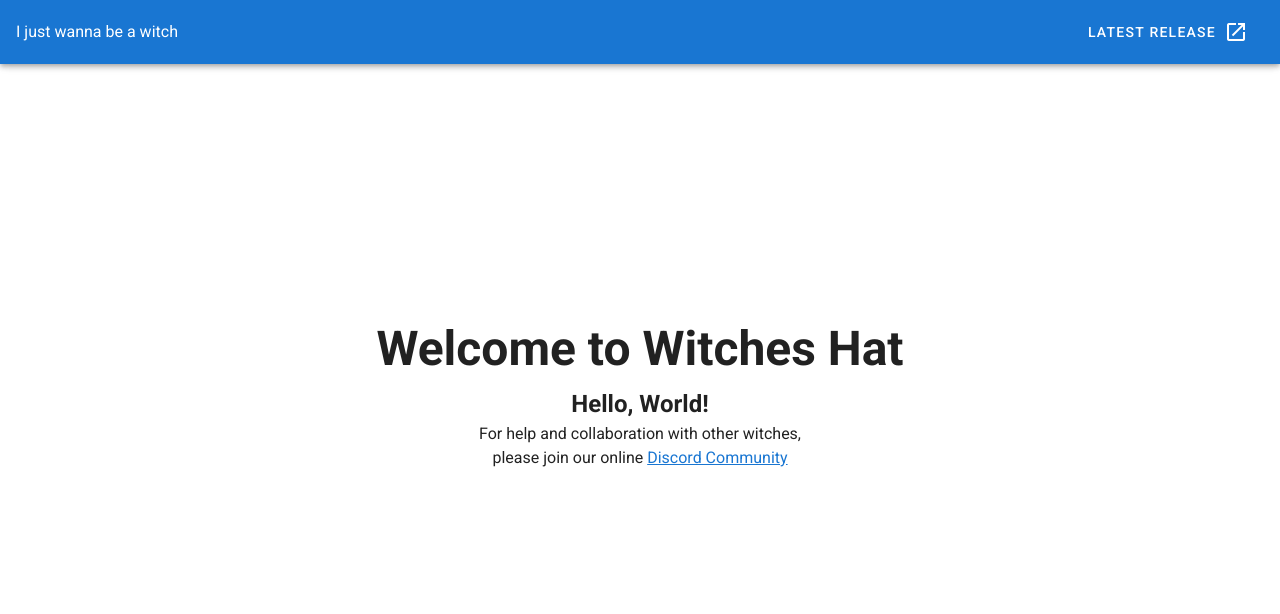
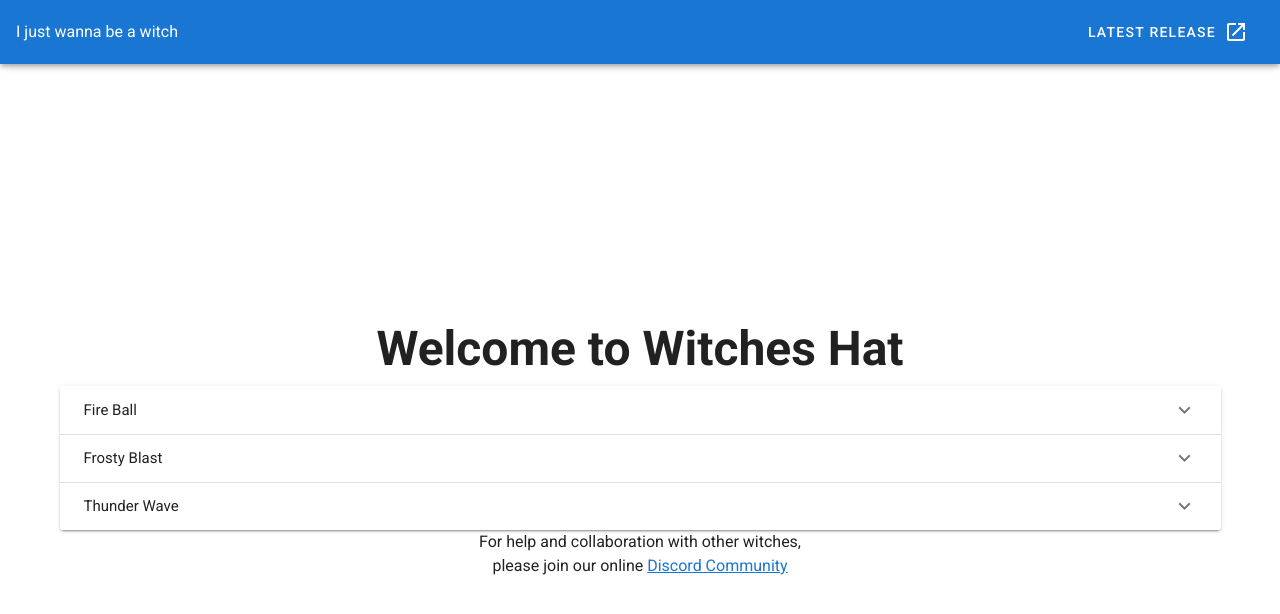
Before and after one commit to robinkemp/DnD5ECharacterSheet, a Vue app in the folder Code/Web/: page / in a window 1280 px wide. Shown: the top 614 px of the page. Built offline with nearby package versions, Linux system fonts and the light colour scheme.

Commit message:
A fancy little expansion panel

```diff
--- a/Code/Web/src/components/HelloWitches.vue
+++ b/Code/Web/src/components/HelloWitches.vue
@@ -14,9 +14,16 @@
         <h1 class="display-2 font-weight-bold mb-3">
           Welcome to Witches Hat
         </h1>
-        <h2>
-          Hello, World!
-        </h2>
+        <v-expansion-panels>
+          <v-expansion-panel v-for="spell in spells" v-bind:key="spell">
+            <v-expansion-panel-header>
+              {{ spell.name }}
+            </v-expansion-panel-header>
+            <v-expansion-panel-content>
+              {{ spell.description }}
+            </v-expansion-panel-content>
+          </v-expansion-panel>
+        </v-expansion-panels>
         <p class="subheading font-weight-regular">
           For help and collaboration with other witches,
           <br />please join our online
@@ -35,6 +42,11 @@ export default Vue.extend({
   name: "HelloWitches",
 
   data: () => ({
+    spells:[
+      {name:"Fire Ball", description:"The Best Spell"},
+      {name:"Frosty Blast", description:"The Second Best Spell"},
+      {name:"Thunder Wave", description:"Collateral Damage Anyone"}
+    ],
     ecosystem: [
       {
         text: "vuetify-loader",
```
